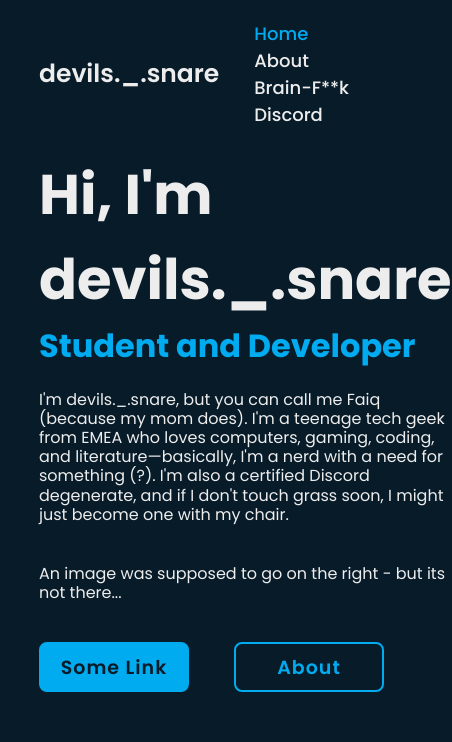
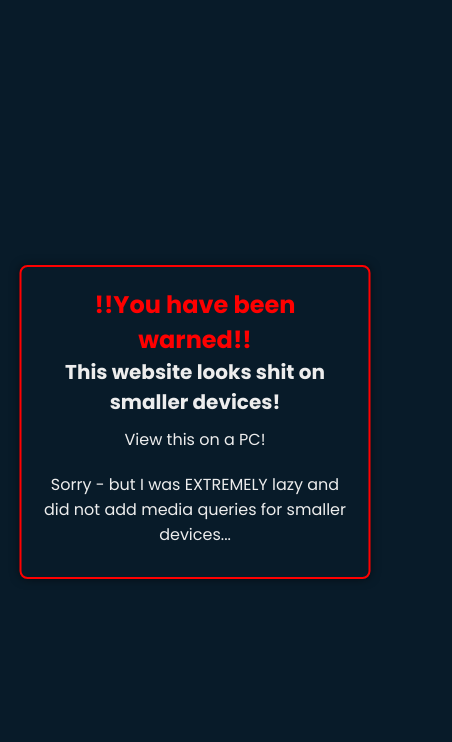
Before and after one commit to devilsSnarexx/devilssnare, a plain HTML site: page index.html in a window 390 px wide. Shown: the top 742 px of the page, 452 px wide, since content can reach past the window. Drawn offline with nearby package versions, Linux system fonts and the light colour scheme.

Commit message:
Update style.css
Added media queries for smaller devices to show a warning.

```diff
--- a/style.css
+++ b/style.css
@@ -249,3 +249,65 @@ body {
     margin: 0; /* Remove all margin */
     padding: 10px 0; /* Add padding if you need some space inside the paragraphs */
 }
+
+/* Base styles for visibility */
+.warning-container {
+    display: none; /* Hide by default */
+    position: fixed;
+    top: 50%;
+    left: 50%;
+    transform: translate(-50%, -50%);
+    background-color: #081b29;
+    color: #ededed;
+    padding: 20px;
+    border: 2px solid #f00;
+    box-shadow: 0 0 10px rgba(0, 0, 0, 0.5);
+    text-align: center;
+    max-width: 90%;
+    width: 400px;
+    border-radius: 8px;
+}
+
+.warning-container h1 {
+    color: #f00;
+    font-size: 24px;
+}
+
+.warning-container h2 {
+    font-size: 20px;
+}
+
+.warning-container p {
+    font-size: 16px;
+    margin: 10px 0;
+}
+
+.btn-box.buttonCust a {
+    display: inline-block;
+    padding: 10px 20px;
+    text-decoration: none;
+    background-color: #f00;
+    color: #fff;
+    border-radius: 5px;
+    margin-top: 20px;
+}
+
+.btn-box.buttonCust a:hover {
+    background-color: #c00;
+}
+
+/* Hide Main Content for Small Screens */
+@media (max-width: 900px) {
+    /* Hide main content */
+    .header, .home, .home-sci, .navbar {
+        display: none;
+    }
+
+    /* Show warning content */
+    .warning-container {
+        display: flex;
+        flex-direction: column;
+        align-items: center;
+        justify-content: center;
+    }
+}
```
